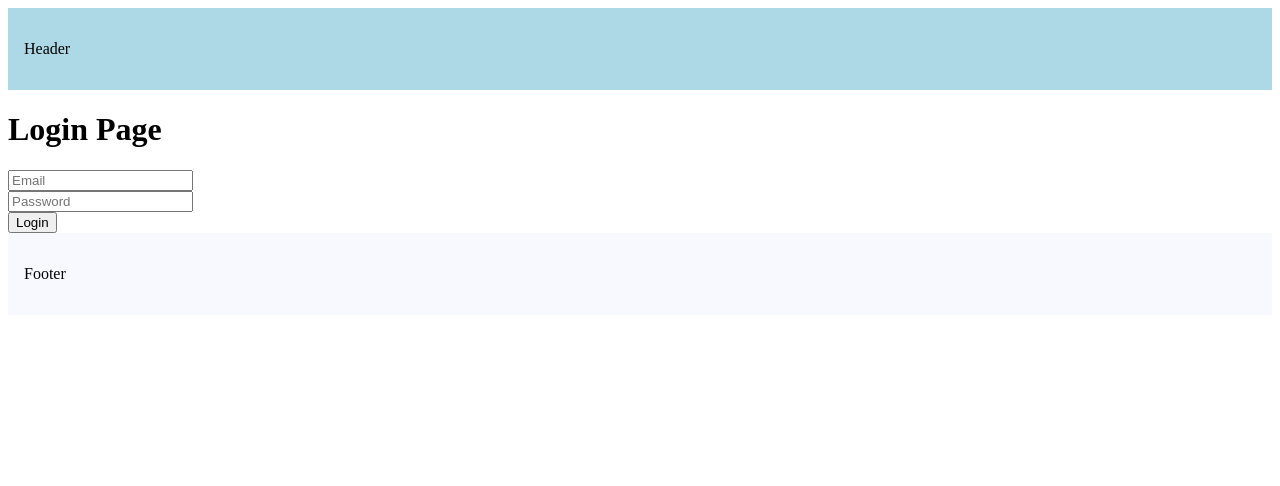
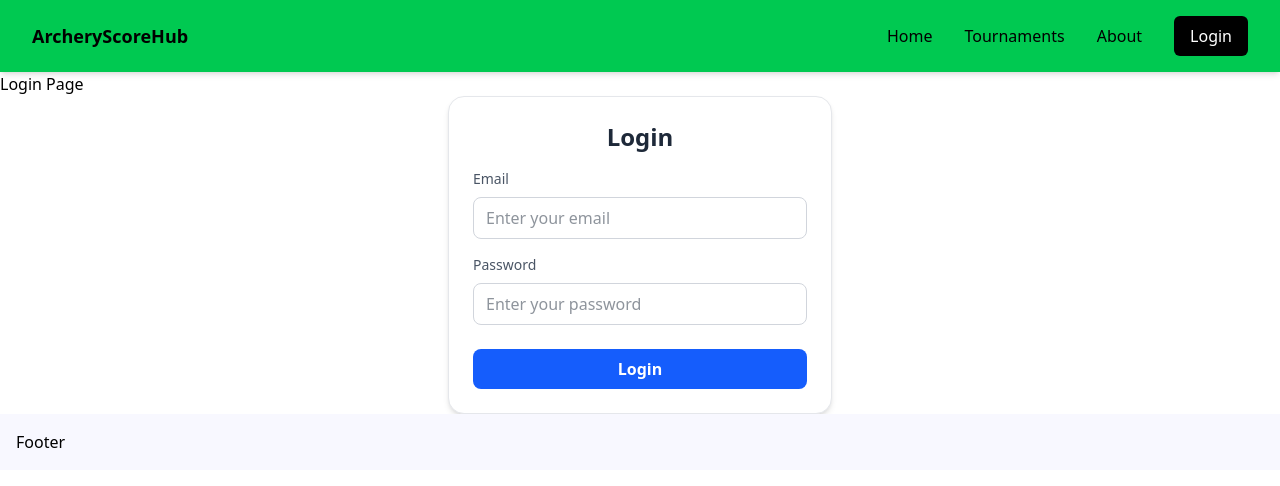
Before and after one commit to HuynhBaThanh105029615/archery_score_system, a Next.js app in the folder frontend/: page /Login in a window 1280 px wide. Shown: the top 486 px of the page. Built offline with nearby package versions, Linux system fonts and the light colour scheme.

Commit message:
Tailwind
Made tailwind working. Needed to install that

```diff
--- a/frontend/package.json
+++ b/frontend/package.json
@@ -15,13 +15,15 @@
     "react-dom": "19.2.0"
   },
   "devDependencies": {
-    "@tailwindcss/postcss": "^4",
+    "@tailwindcss/postcss": "^4.1.16",
     "@types/node": "^20",
     "@types/react": "^19",
     "@types/react-dom": "^19",
+    "autoprefixer": "^10.4.21",
     "eslint": "^9",
     "eslint-config-next": "16.0.0",
-    "tailwindcss": "^4",
+    "postcss": "^8.5.6",
+    "tailwindcss": "^4.1.16",
     "typescript": "^5"
   }
 }
--- a/frontend/src/app/Login/LoginForm.tsx
+++ b/frontend/src/app/Login/LoginForm.tsx
@@ -2,24 +2,33 @@
 
 import { useFormStatus } from "react-dom";
 
+export function LoginForm() {
+  return (
+    <form className="mx-auto flex w-full max-w-sm flex-col gap-4 rounded-2xl border border-gray-200 bg-white p-6 shadow-md">
+      <h2 className="text-center text-2xl font-semibold text-gray-800">Login</h2>
 
-export function LoginForm() {
-
-
-
-  return (
-    <form  className="flex max-w-[300px] flex-col gap-2">
       <div className="flex flex-col gap-2">
-        <input id="email" name="email" placeholder="Email" />
+        <label htmlFor="email" className="text-sm font-medium text-gray-600">
+          Email
+        </label>
+        <input
+          id="email"
+          name="email"
+          placeholder="Enter your email"
+          className="rounded-lg border border-gray-300 px-3 py-2 text-gray-800 focus:border-blue-500 focus:outline-none focus:ring-2 focus:ring-blue-200"
+        />
       </div>
 
-
       <div className="flex flex-col gap-2">
+        <label htmlFor="password" className="text-sm font-medium text-gray-600">
+          Password
+        </label>
         <input
           id="password"
           name="password"
           type="password"
-          placeholder="Password"
+          placeholder="Enter your password"
+          className="rounded-lg border border-gray-300 px-3 py-2 text-gray-800 focus:border-blue-500 focus:outline-none focus:ring-2 focus:ring-blue-200"
         />
       </div>
 
@@ -32,8 +41,12 @@ function SubmitButton() {
   const { pending } = useFormStatus();
 
   return (
-    <button disabled={pending} type="submit">
-      Login
+    <button
+      disabled={pending}
+      type="submit"
+      className="mt-2 rounded-lg bg-blue-600 py-2 text-white font-semibold transition-all hover:bg-blue-700 disabled:opacity-50"
+    >
+      {pending ? "Logging in..." : "Login"}
     </button>
   );
 }
--- /dev/null
+++ b/frontend/src/app/global.css
@@ -0,0 +1 @@
+@import "tailwindcss";
--- a/frontend/src/app/layout.tsx
+++ b/frontend/src/app/layout.tsx
@@ -1,3 +1,6 @@
+import { Header } from "../component/header";
+import "../app/global.css";
+
 export default function RootLayout({
   children,
 }: {
@@ -6,14 +9,8 @@ export default function RootLayout({
   return (
     <html>
       <body>
-        <header
-            style={{
-                backgroundColor: "lightblue",
-                padding: "1rem"
-            }}
-        >
-            <p>Header</p>
-        </header>
+        <Header />
+
 
         {children}
 
--- /dev/null
+++ b/frontend/src/component/header.tsx
@@ -0,0 +1,29 @@
+"use client";
+
+import "../app/global.css";
+
+export function Header() {
+  return (
+    <header
+      className="flex items-center justify-between bg-green-500 text-black px-8 py-4 shadow-md"
+    >
+      {/* Logo / App name */}
+      <h1 className="text-lg font-semibold">ArcheryScoreHub</h1>
+
+      {/* Navigation */}
+      <nav className="flex items-center gap-8">
+        <a href="/" className="hover:underline">Home</a>
+        <a href="/tournaments" className="hover:underline">Tournaments</a>
+        <a href="/about" className="hover:underline">About</a>
+
+        {/* Login button */}
+        <a
+          href="/login"
+          className="bg-black text-white px-4 py-2 rounded-md hover:bg-gray-800 transition"
+        >
+          Login
+        </a>
+      </nav>
+    </header>
+  );
+}
```
Also changed, not shown: 1 other file (tests, documents, lock files or other folders).
